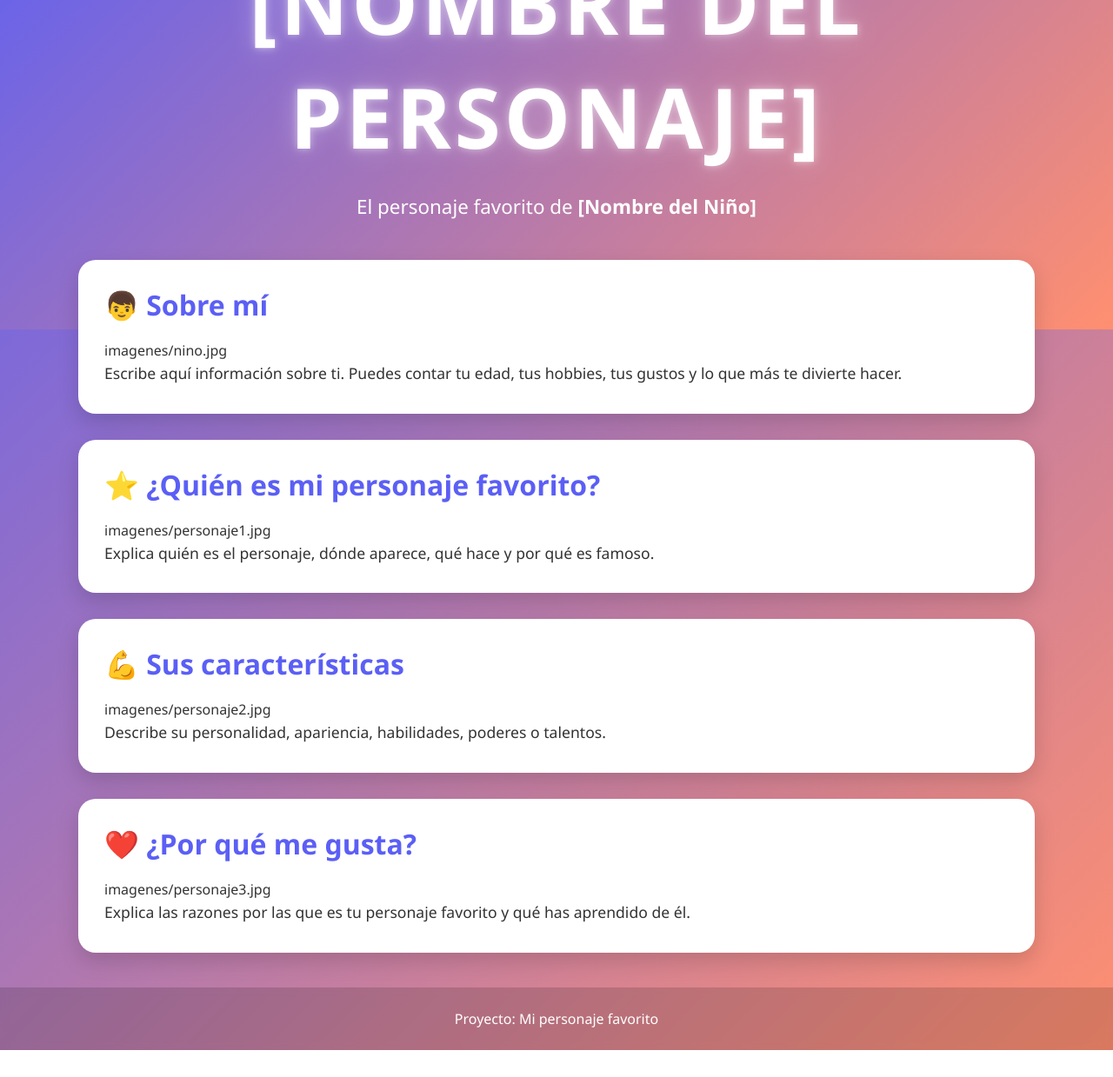
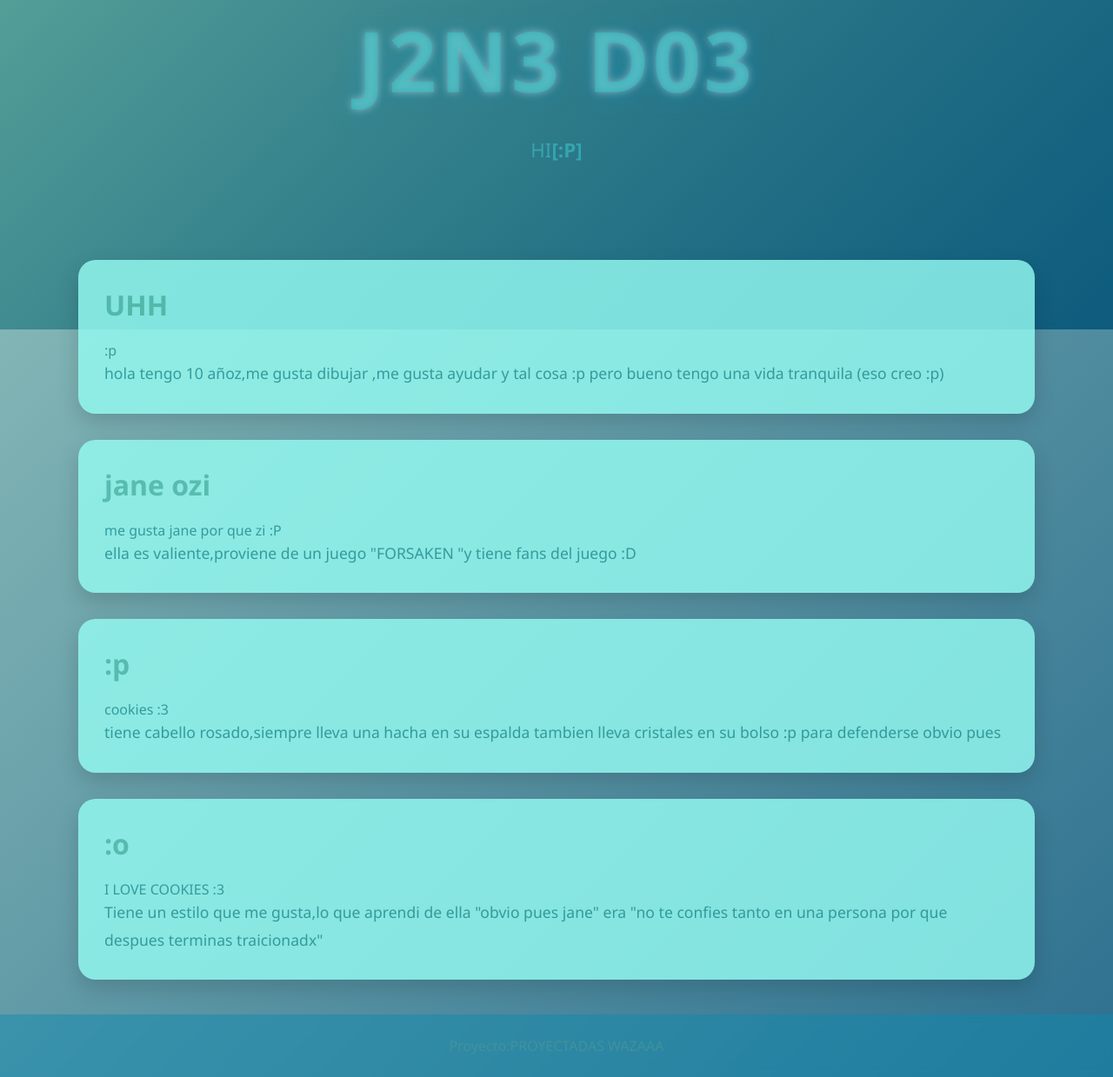
Before and after one commit to lusin20261/4basadreIBA-EZ, a plain HTML site: page docs/personajeFavorito/index.html in a window 1280 px wide. Shown: the part 181-1420 px from the top of the page at 87% size. Before the commit the page ends 1389 px from the top, so only its background shows below. Drawn offline with Linux system fonts and the light colour scheme.

Commit message:
cookies :3

```diff
--- a/docs/personajeFavorito/index.html
+++ b/docs/personajeFavorito/index.html
@@ -4,7 +4,7 @@
 <head>
     <meta charset="UTF-8">
     <meta name="viewport" content="width=device-width, initial-scale=1.0">
-    <title>[Nombre del Personaje]</title>
+    <title>J2n3 d0E</title>
     <link rel="stylesheet" href="style.css">
 </head>
 
@@ -12,58 +12,67 @@
 
     <header class="hero">
         <div class="hero-content">
-            <h1>[NOMBRE DEL PERSONAJE]</h1>
-            <p>El personaje favorito de <strong>[Nombre del Niño]</strong></p>
+            <h1>J2N3 D03</h1>
+            <p>HI<strong>[:P]</strong></p>
         </div>
     </header>
 
     <main>
 
         <section class="card">
-            <h2>👦 Sobre mí</h2>
-            imagenes/nino.jpg
+            <h2>UHH</h2>
+            :p
 
             <p>
-                Escribe aquí información sobre ti.
-                Puedes contar tu edad, tus hobbies,
-                tus gustos y lo que más te divierte hacer.
+               hola tengo 10 añoz,me gusta dibujar
+               ,me gusta ayudar y tal cosa :p
+               pero bueno tengo una vida tranquila
+               (eso creo :p)
+
+
             </p>
         </section>
 
         <section class="card">
-            <h2>⭐ ¿Quién es mi personaje favorito?</h2>
-            imagenes/personaje1.jpg
+            <h2>jane ozi</h2>
+            me gusta jane por que zi :P
 
             <p>
-                Explica quién es el personaje, dónde aparece,
-                qué hace y por qué es famoso.
+           ella es valiente,proviene de un juego "FORSAKEN
+           "y tiene fans del juego :D
+
             </p>
         </section>
 
         <section class="card">
-            <h2>💪 Sus características</h2>
-            imagenes/personaje2.jpg
+            <h2>:p</h2>
+            cookies :3
 
             <p>
-                Describe su personalidad, apariencia,
-                habilidades, poderes o talentos.
+            tiene cabello rosado,siempre lleva una
+            hacha en su espalda tambien lleva cristales
+            en su bolso :p para defenderse obvio pues
+
             </p>
         </section>
 
         <section class="card">
-            <h2>❤️ ¿Por qué me gusta?</h2>
-            imagenes/personaje3.jpg
+            <h2>:o</h2>
+            I LOVE COOKIES :3
 
             <p>
-                Explica las razones por las que es tu personaje favorito
-                y qué has aprendido de él.
+
+            Tiene un estilo que me gusta,lo que aprendi
+            de ella "obvio pues jane" era
+            "no te confies tanto en una persona por que
+            despues terminas traicionadx"
             </p>
         </section>
 
     </main>
 
     <footer>
-        <p>Proyecto: Mi personaje favorito</p>
+        <p>Proyecto:PROYECTADAS WAZAAA</p>
     </footer>
 
 </body>
--- a/docs/personajeFavorito/style.css
+++ b/docs/personajeFavorito/style.css
@@ -2,8 +2,8 @@
   PALETA DE COLORES
 ======================================*/
 :root {
-    --color-primario: #5b5ff5;
-    --color-secundario: #ff8f70;
+    --color-primario: #15806e70;
+    --color-secundario: #005177d2;
 }
 
 /*======================================
@@ -25,7 +25,7 @@ body {
     );
 
     min-height: 100vh;
-    color: #333;
+    color: #198285c2;
 }
 
 /*======================================
@@ -46,7 +46,7 @@ body {
         var(--color-secundario)
     );
 
-    color: white;
+    color: rgba(58, 191, 196, 0.63);
 }
 
 .hero-content {
@@ -59,8 +59,8 @@ body {
     text-transform: uppercase;
 
     text-shadow:
-        0 0 10px rgba(255,255,255,.5),
-        0 0 30px rgba(255,255,255,.3);
+        0 0 10px rgba(222, 232, 233, 0.5),
+        0 0 30px rgba(11, 156, 201, 0.452);
 
     animation: flotar 3s ease-in-out infinite;
 }
@@ -84,7 +84,7 @@ main {
   TARJETAS
 ======================================*/
 .card {
-    background: white;
+    background: rgba(147, 250, 241, 0.815);
 
     margin-bottom: 30px;
     padding: 30px;
@@ -107,6 +107,7 @@ main {
 }
 
 .card img {
+    font-family: "Segoe UI", Arial, sans-serif;
     width: 100%;
     max-width: 450px;
 
@@ -135,9 +136,9 @@ footer {
 
     padding: 25px;
 
-    color: white;
+    color: rgba(70, 150, 153, 0.781);
 
-    background: rgba(0,0,0,.15);
+    background: rgba(17, 138, 175, 0.486);
 
     backdrop-filter: blur(5px);
 }
```
